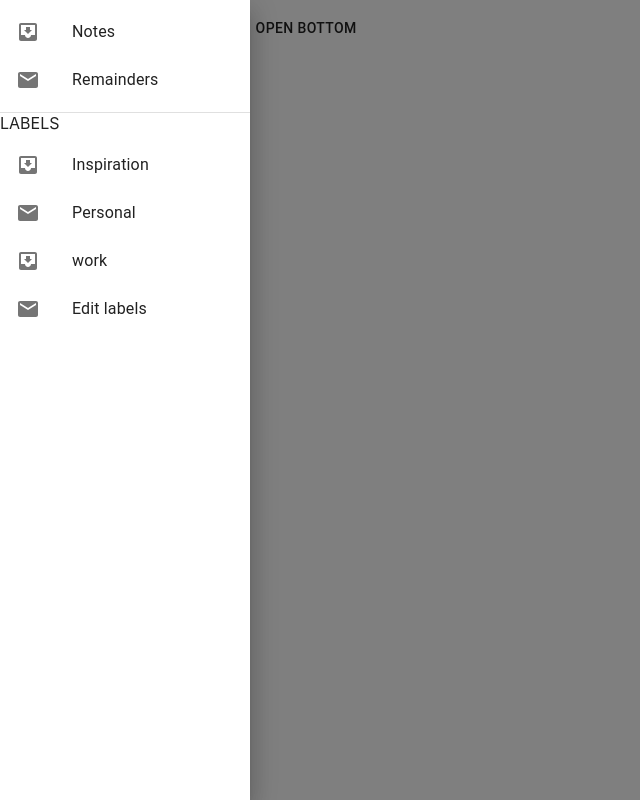
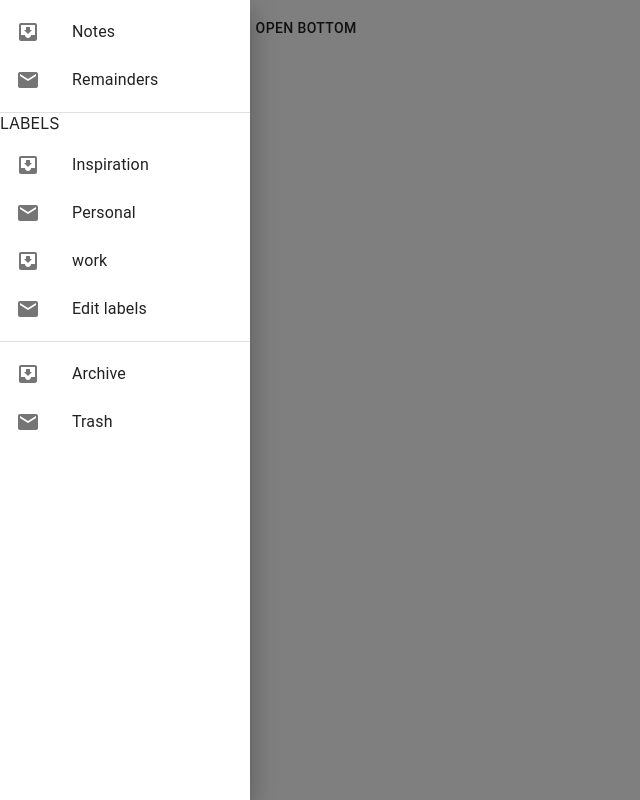
Before and after one commit to Akhilesh21/Fundoo-Frontend, a React (Create React App) app: page /test in a window 1280 px wide. Both pictures are taken after a click on the button "OPEN LEFT". Shown: the whole page, without its empty margins (0-640 px from the left). Built offline with nearby package versions, Linux system fonts and the light colour scheme.

Commit message:
[Akhilesh]refactor. added side list drawer to dashboard

```diff
--- a/src/components/test.jsx
+++ b/src/components/test.jsx
@@ -9,6 +9,7 @@ import ListItemIcon from '@material-ui/core/ListItemIcon';
 import ListItemText from '@material-ui/core/ListItemText';
 import InboxIcon from '@material-ui/icons/MoveToInbox';
 import MailIcon from '@material-ui/icons/Mail';
+
 
 const useStyles = makeStyles({
   list: {
@@ -61,6 +62,16 @@ export default function TemporaryDrawer() {
           </ListItem>
         ))}
       </List>
+      <Divider />
+      <List>
+        {['Archive', 'Trash',].map((text, index) => (
+          <ListItem button key={text}>
+            <ListItemIcon>{index % 2 === 0 ? <InboxIcon /> : <MailIcon />}</ListItemIcon>
+            <ListItemText primary={text} />
+          </ListItem>
+        ))}
+      </List>
+
     </div>
   );
 
```
Also changed, not shown: src/components/keepBoard.jsx (+16 -0 lines).
